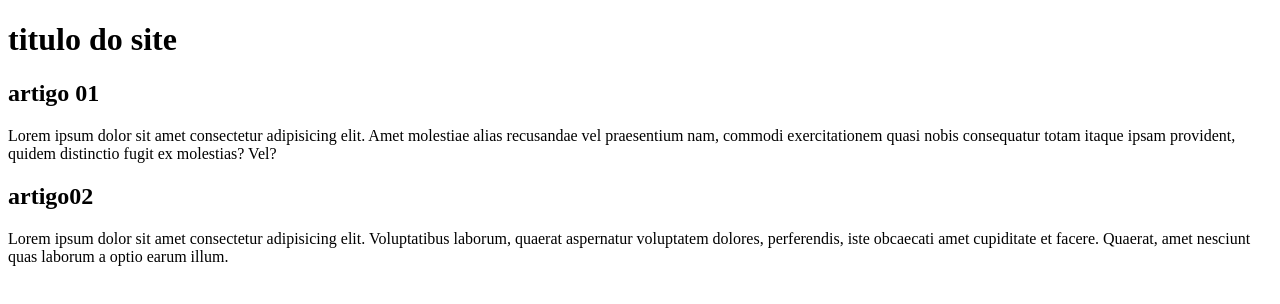
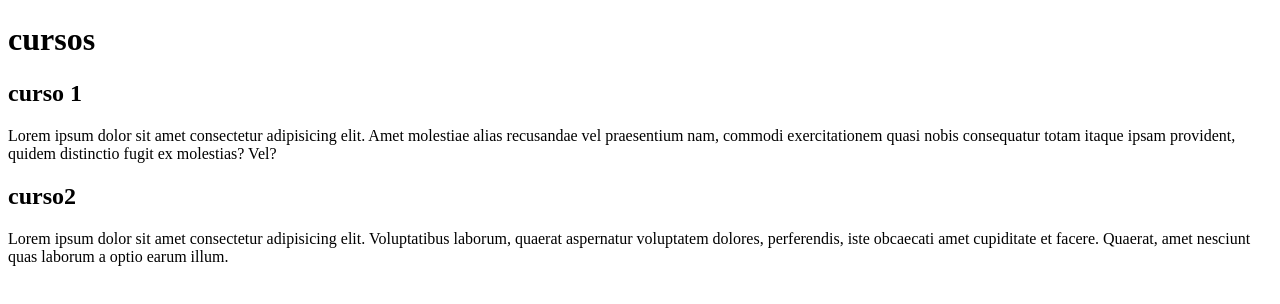
Before and after one commit to jean29A/teste, a plain HTML site: page index.html in a window 1280 px wide. Drawn offline with Linux system fonts and the light colour scheme.

Commit message:
comecei a escrever o conteudo

```diff
--- a/index.html
+++ b/index.html
@@ -8,14 +8,14 @@
 <body>
     <main>
         <header>
-            <h1>titulo do site</h1>
+            <h1>cursos </h1>
         </header>
         <article>
-            <h2>artigo 01</h2>
+            <h2>curso 1</h2>
             <p>Lorem ipsum dolor sit amet consectetur adipisicing elit. Amet molestiae alias recusandae vel praesentium nam, commodi exercitationem quasi nobis consequatur totam itaque ipsam provident, quidem distinctio fugit ex molestias? Vel?</p>
         </article>
         <article>
-            <h2>artigo02</h2>
+            <h2>curso2</h2>
             <p>Lorem ipsum dolor sit amet consectetur adipisicing elit. Voluptatibus laborum, quaerat aspernatur voluptatem dolores, perferendis, iste obcaecati amet cupiditate et facere. Quaerat, amet nesciunt quas laborum a optio earum illum.</p>
         </article>
     </main>
```
